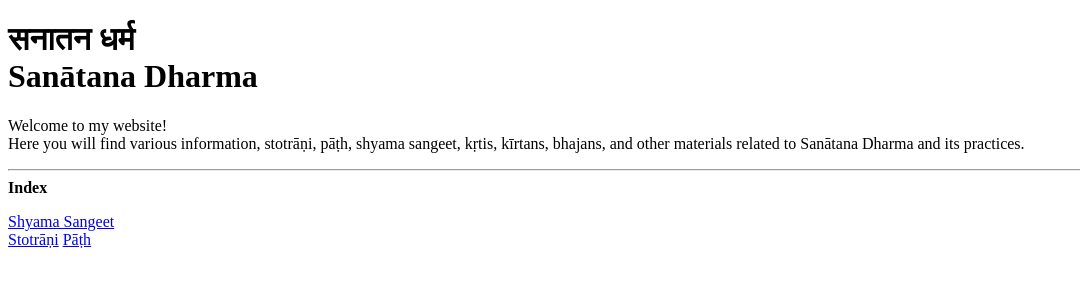
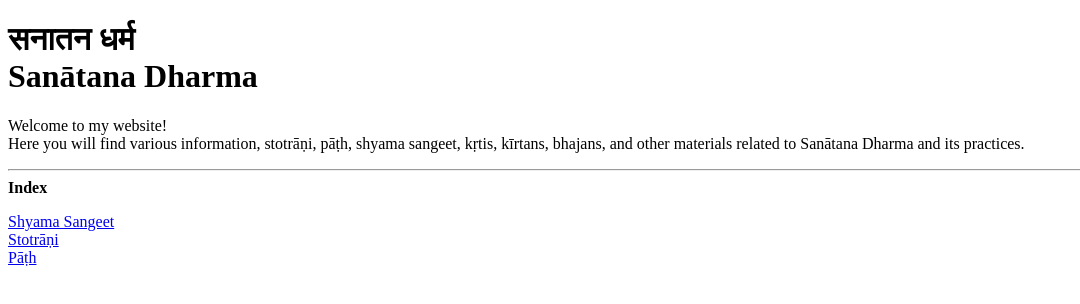
Before and after one commit to certifiedbliss/aimhrimklim, a plain HTML site: page index.html in a window 1280 px wide. Shown: the whole page, without its empty margins (0-1080 px from the left). Drawn offline with Linux system fonts and the light colour scheme.

Commit message:
Update index.html

```diff
--- a/index.html
+++ b/index.html
@@ -13,7 +13,7 @@
         <b>Index</b>
         <p>
             <a href="/shyamasangeet/shyamasangeet.html">Shyama Sangeet</a><br>
-            <a href="/stotrani/stotrani.html">Stotrāṇi</a>
+            <a href="/stotrani/stotrani.html">Stotrāṇi</a><br>
             <a href="/path/path.html">Pāṭh</a>
         </p>
     </body>
```
